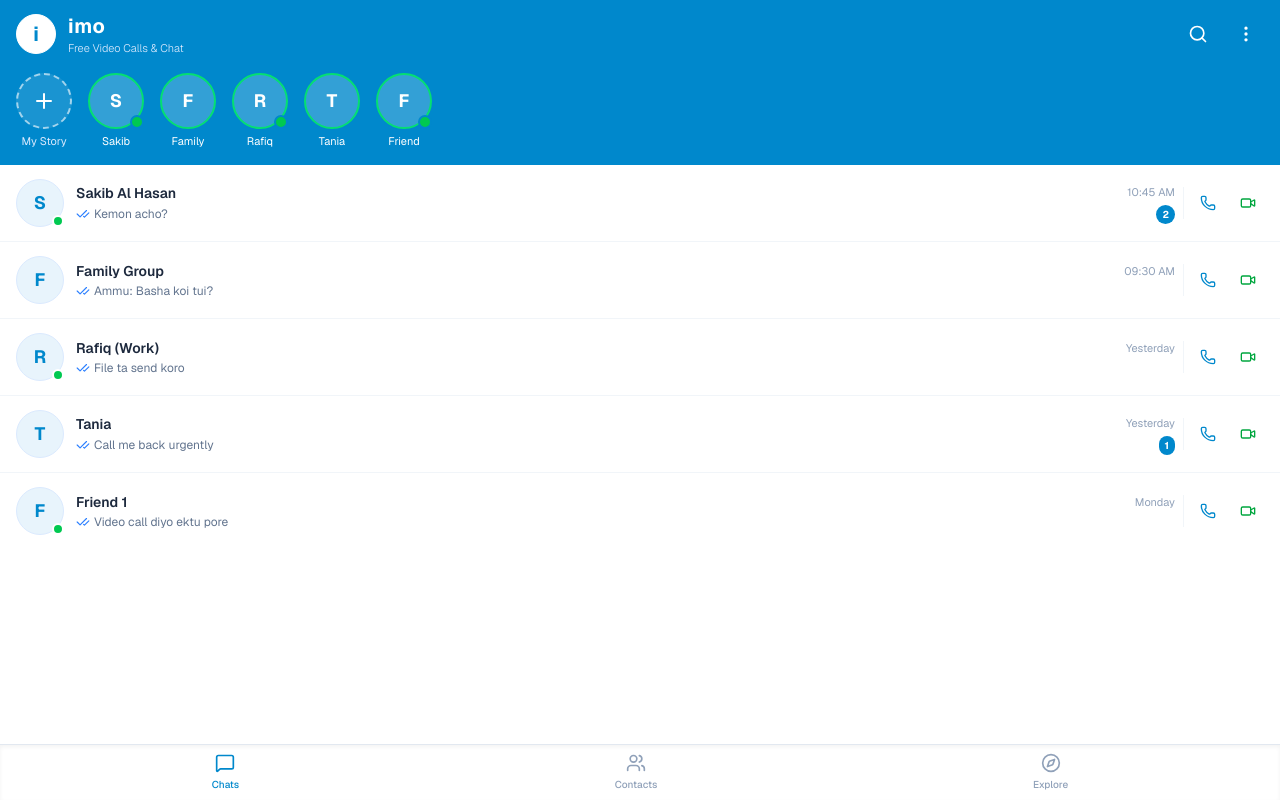
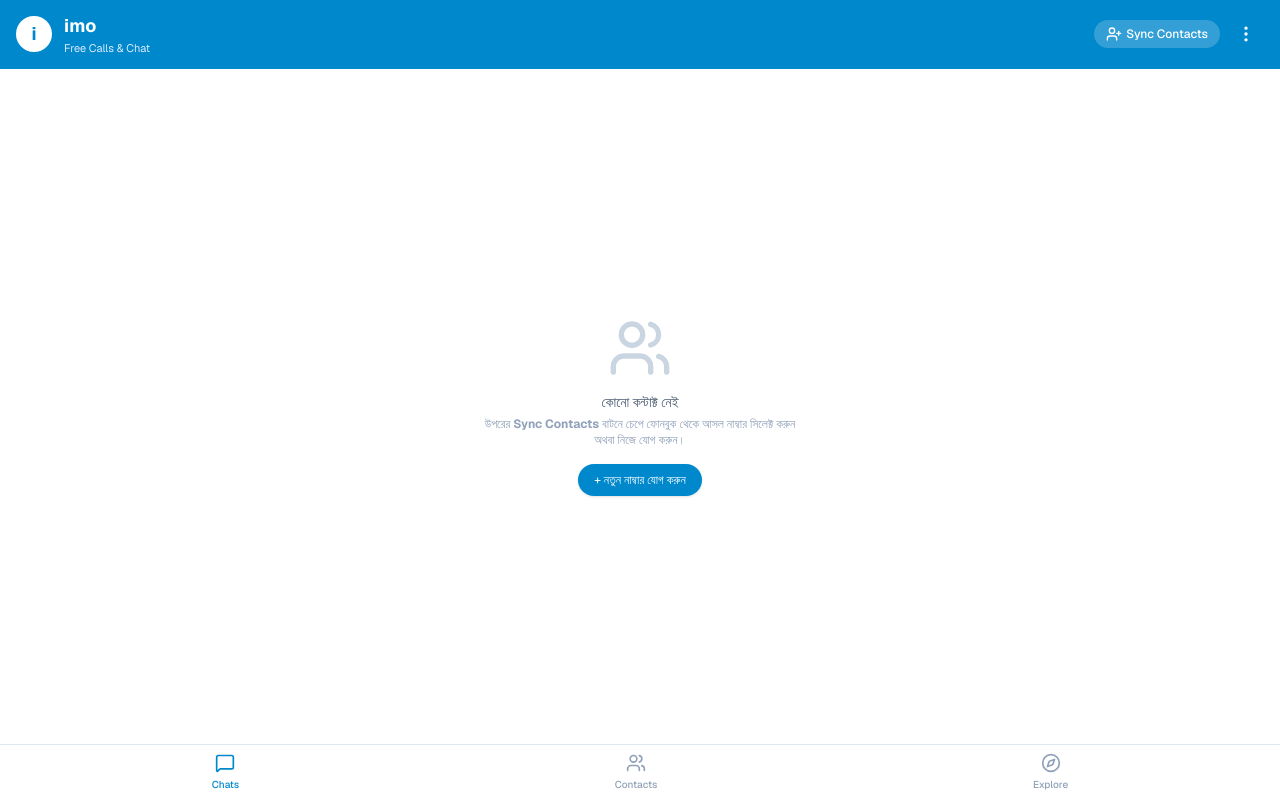
Before and after one commit to halimakhanam590-oss/imo_clone, a Next.js app: page / in a window 1280 px wide. Built offline with nearby package versions, Linux system fonts and the light colour scheme.

Commit message:
feat: real contact import and add contact support

```diff
--- a/app/page.tsx
+++ b/app/page.tsx
@@ -1,6 +1,6 @@
 "use client";
 
-import React, { useState, useEffect, useRef } from "react";
+import React, { useState, useEffect } from "react";
 import {
   Phone,
   Video,
@@ -9,27 +9,80 @@
   MessageSquare,
   Users,
   Compass,
-  Plus,
+  UserPlus,
   ArrowLeft,
   Mic,
   MicOff,
   MoreVertical,
-  CheckCheck
+  X
 } from "lucide-react";
 
-const CHATS = [
-  { id: 1, name: "Sakib Al Hasan", message: "Kemon acho?", time: "10:45 AM", unread: 2, online: true },
-  { id: 2, name: "Family Group", message: "Ammu: Basha koi tui?", time: "09:30 AM", unread: 0, online: false },
-  { id: 3, name: "Rafiq (Work)", message: "File ta send koro", time: "Yesterday", unread: 0, online: true },
-  { id: 4, name: "Tania", message: "Call me back urgently", time: "Yesterday", unread: 1, online: false },
-  { id: 5, name: "Friend 1", message: "Video call diyo ektu pore", time: "Monday", unread: 0, online: true },
-];
+interface Contact {
+  id: string;
+  name: string;
+  tel: string;
+}
 
 export default function ImoApp() {
+  const [contacts, setContacts] = useState<Contact[]>([]);
   const [activeTab, setActiveTab] = useState("chats");
   const [inCall, setInCall] = useState(false);
   const [callingUser, setCallingUser] = useState<string | null>(null);
   const [micMuted, setMicMuted] = useState(false);
+  const [showAddModal, setShowAddModal] = useState(false);
+  const [newName, setNewName] = useState("");
+  const [newPhone, setNewPhone] = useState("");
+
+  useEffect(() => {
+    const saved = localStorage.getItem("imo_contacts");
+    if (saved) {
+      try {
+        setContacts(JSON.parse(saved));
+      } catch (e) {}
+    }
+  }, []);
+
+  const saveContacts = (updated: Contact[]) => {
+    setContacts(updated);
+    localStorage.setItem("imo_contacts", JSON.stringify(updated));
+  };
+
+  // ফোনের আসল কন্টাক্ট লিস্ট থেকে নাম্বার সিলেক্ট করা
+  const importPhoneContacts = async () => {
+    if ("contacts" in navigator && "ContactsManager" in window) {
+      try {
+        const props = ["name", "tel"];
+        const selected = await (navigator as any).contacts.select(props, { multiple: true });
+        if (selected && selected.length > 0) {
+          const formatted: Contact[] = selected.map((c: any, index: number) => ({
+            id: Date.now() + "-" + index,
+            name: c.name?.[0] || "Unknown",
+            tel: c.tel?.[0] || "",
+          }));
+          const merged = [...contacts, ...formatted];
+          saveContacts(merged);
+        }
+      } catch (ex) {
+        alert("কন্টাক্ট পারমিশন দেওয়া হয়নি বা সাপোর্ট করছে না। নিচে হাত দিয়ে নাম্বার যোগ করতে পারেন।");
+      }
+    } else {
+      setShowAddModal(true);
+    }
+  };
+
+  const handleManualAdd = (e: React.FormEvent) => {
+    e.preventDefault();
+    if (!newName.trim() || !newPhone.trim()) return;
+    const item: Contact = {
+      id: Date.now().toString(),
+      name: newName.trim(),
+      tel: newPhone.trim(),
+    };
+    saveContacts([...contacts, item]);
+    setNewName("");
+    setNewPhone("");
+    setShowAddModal(false);
+  };
 
   const startCall = (name: string) => {
     setCallingUser(name);
@@ -43,47 +96,39 @@
 
   if (inCall) {
     return (
-      <div className="flex flex-col h-screen w-full bg-slate-900 text-white relative select-none">
-        {/* Call Top Header */}
-        <div className="flex items-center justify-between p-4 z-10 bg-gradient-to-b from-black/60 to-transparent">
+      <div className="flex flex-col h-screen w-full bg-slate-900 text-white select-none">
+        <div className="flex items-center justify-between p-4 bg-gradient-to-b from-black/60 to-transparent">
           <button onClick={endCall} className="p-2 rounded-full hover:bg-white/10">
             <ArrowLeft className="w-6 h-6" />
           </button>
           <div className="text-center">
             <h2 className="font-semibold text-lg">{callingUser}</h2>
-            <p className="text-xs text-green-400 font-medium">imo HD Video Calling...</p>
+            <p className="text-xs text-green-400 font-medium">imo HD Calling...</p>
           </div>
           <div className="w-10"></div>
         </div>
 
-        {/* Video Body */}
         <div className="flex-1 flex flex-col items-center justify-center relative">
           <div className="w-28 h-28 rounded-full bg-[#0088cc] flex items-center justify-center text-4xl font-bold border-4 border-white/20 animate-pulse">
             {callingUser?.[0] || "U"}
           </div>
           <p className="mt-4 text-slate-300 text-sm">Waiting for response...</p>
-
-          {/* Self Preview Floating Window */}
-          <div className="absolute top-4 right-4 w-28 h-40 bg-black/80 rounded-xl border-2 border-white/40 overflow-hidden shadow-2xl flex items-center justify-center">
-            <span className="text-xs text-slate-400">My Video</span>
-          </div>
         </div>
 
-        {/* Call Controls */}
-        <div className="p-8 flex items-center justify-around z-10 bg-gradient-to-t from-black/80 to-transparent">
+        <div className="p-8 flex items-center justify-around bg-gradient-to-t from-black/80 to-transparent">
           <button
             onClick={() => setMicMuted(!micMuted)}
-            className={`p-4 rounded-full transition shadow-lg ${micMuted ? "bg-red-500" : "bg-white/20 hover:bg-white/30"}`}
+            className={`p-4 rounded-full ${micMuted ? "bg-red-500" : "bg-white/20"}`}
           >
             {micMuted ? <MicOff className="w-6 h-6" /> : <Mic className="w-6 h-6" />}
           </button>
           <button
             onClick={endCall}
-            className="p-5 rounded-full bg-red-600 hover:bg-red-700 shadow-xl"
+            className="p-5 rounded-full bg-red-600 shadow-xl"
           >
             <PhoneOff className="w-8 h-8 text-white" />
           </button>
-          <button className="p-4 rounded-full bg-white/20 hover:bg-white/30 transition shadow-lg">
+          <button className="p-4 rounded-full bg-white/20">
             <Video className="w-6 h-6 text-white" />
           </button>
         </div>
@@ -93,114 +138,127 @@
 
   return (
     <div className="flex flex-col h-screen w-full bg-slate-100 font-sans select-none">
-      {/* IMO Top App Bar */}
+      {/* Header */}
       <div className="bg-[#0088cc] text-white px-4 py-3 shadow-md">
         <div className="flex items-center justify-between">
           <div className="flex items-center space-x-3">
-            <div className="w-10 h-10 rounded-full bg-white text-[#0088cc] flex items-center justify-center font-bold text-xl border border-white">
+            <div className="w-9 h-9 rounded-full bg-white text-[#0088cc] flex items-center justify-center font-bold text-lg">
               i
             </div>
             <div>
-              <h1 className="text-xl font-bold tracking-wide">imo</h1>
-              <p className="text-[11px] text-blue-100 font-light">Free Video Calls & Chat</p>
+              <h1 className="text-lg font-bold">imo</h1>
+              <p className="text-[11px] text-blue-100">Free Calls & Chat</p>
             </div>
           </div>
-          <div className="flex items-center space-x-3">
-            <button className="p-2 hover:bg-white/10 rounded-full">
-              <Search className="w-5 h-5" />
+          <div className="flex items-center space-x-2">
+            <button
+              onClick={importPhoneContacts}
+              className="flex items-center gap-1 bg-white/20 hover:bg-white/30 px-3 py-1.5 rounded-full text-xs font-medium backdrop-blur-sm"
+            >
+              <UserPlus className="w-4 h-4" />
+              <span>Sync Contacts</span>
             </button>
             <button className="p-2 hover:bg-white/10 rounded-full">
               <MoreVertical className="w-5 h-5" />
             </button>
           </div>
         </div>
+      </div>
 
-        {/* Story / Active Contacts Bar */}
-        <div className="flex items-center space-x-4 mt-4 pb-1 overflow-x-auto no-scrollbar">
-          <div className="flex flex-col items-center flex-shrink-0">
-            <div className="w-14 h-14 rounded-full border-2 border-dashed border-white/60 flex items-center justify-center bg-white/10">
-              <Plus className="w-6 h-6 text-white" />
+      {/* Main List */}
+      <div className="flex-1 overflow-y-auto bg-white divide-y divide-slate-100">
+        {contacts.length === 0 ? (
+          <div className="flex flex-col items-center justify-center h-full p-8 text-center text-slate-400">
+            <Users className="w-16 h-16 text-slate-300 mb-3" />
+            <p className="text-sm font-medium text-slate-600">কোনো কন্টাক্ট নেই</p>
+            <p className="text-xs text-slate-400 mt-1 max-w-xs">
+              উপরের <b>Sync Contacts</b> বাটনে চেপে ফোনবুক থেকে আসল নাম্বার সিলেক্ট করুন অথবা নিজে যোগ করুন।
+            </p>
+            <button
+              onClick={() => setShowAddModal(true)}
+              className="mt-4 bg-[#0088cc] text-white text-xs px-4 py-2 rounded-full shadow"
+            >
+              + নতুন নাম্বার যোগ করুন
+            </button>
           </div>
-            <span className="text-[11px] mt-1 text-blue-100">My Story</span>
+        ) : (
+          contacts.map((c) => (
+            <div key={c.id} className="flex items-center justify-between px-4 py-3 hover:bg-slate-50">
+              <div className="flex items-center space-x-3 min-w-0">
+                <div className="w-12 h-12 rounded-full bg-blue-50 text-[#0088cc] flex items-center justify-center font-bold text-lg border border-blue-100">
+                  {c.name[0] || "U"}
                 </div>
-          {CHATS.map((chat) => (
-            <div
-              key={chat.id}
-              onClick={() => startCall(chat.name)}
-              className="flex flex-col items-center flex-shrink-0 cursor-pointer"
-            >
-              <div className="relative">
-                <div className="w-14 h-14 rounded-full bg-white/20 border-2 border-green-400 flex items-center justify-center font-bold text-lg text-white">
-                  {chat.name[0]}
-                </div>
-                {chat.online && (
-                  <span className="absolute bottom-0 right-0 w-3.5 h-3.5 bg-green-500 rounded-full border-2 border-[#0088cc]"></span>
-                )}
-              </div>
-              <span className="text-[11px] mt-1 text-white truncate w-14 text-center">{chat.name.split(" ")[0]}</span>
-            </div>
-          ))}
+                <div className="min-w-0">
+                  <h3 className="font-semibold text-slate-800 text-sm truncate">{c.name}</h3>
+                  <p className="text-xs text-slate-500 truncate">{c.tel || "No number"}</p>
                 </div>
               </div>
 
-      {/* Main Chat List */}
-      <div className="flex-1 overflow-y-auto bg-white divide-y divide-slate-100">
-        {CHATS.map((chat) => (
-          <div
-            key={chat.id}
-            className="flex items-center justify-between px-4 py-3.5 hover:bg-slate-50 transition"
-          >
-            <div className="flex items-center space-x-3 flex-1 min-w-0">
-              <div className="relative flex-shrink-0">
-                <div className="w-12 h-12 rounded-full bg-[#e8f4fc] text-[#0088cc] flex items-center justify-center font-bold text-lg border border-blue-100">
-                  {chat.name[0]}
-                </div>
-                {chat.online && (
-                  <span className="absolute bottom-0 right-0 w-3 h-3 bg-green-500 rounded-full border-2 border-white"></span>
-                )}
-              </div>
-              <div className="flex-1 min-w-0 pr-2">
-                <div className="flex items-center justify-between">
-                  <h3 className="font-semibold text-slate-800 text-sm truncate">{chat.name}</h3>
-                  <span className="text-[11px] text-slate-400">{chat.time}</span>
-                </div>
-                <div className="flex items-center justify-between mt-0.5">
-                  <p className="text-xs text-slate-500 truncate flex items-center gap-1">
-                    <CheckCheck className="w-3.5 h-3.5 text-blue-500 flex-shrink-0" />
-                    <span>{chat.message}</span>
-                  </p>
-                  {chat.unread > 0 && (
-                    <span className="bg-[#0088cc] text-white text-[10px] font-bold px-1.5 py-0.5 rounded-full">
-                      {chat.unread}
-                    </span>
-                  )}
-                </div>
-              </div>
-            </div>
-
-            {/* Quick Call Actions */}
-            <div className="flex items-center space-x-2 pl-2 border-l border-slate-100">
+              <div className="flex items-center space-x-2">
                 <button
-                onClick={() => startCall(chat.name)}
-                className="p-2 text-[#0088cc] hover:bg-blue-50 rounded-full transition"
-                title="Voice Call"
+                  onClick={() => startCall(c.name)}
+                  className="p-2 text-[#0088cc] hover:bg-blue-50 rounded-full"
                 >
                   <Phone className="w-4 h-4" />
                 </button>
                 <button
-                onClick={() => startCall(chat.name)}
-                className="p-2 text-green-600 hover:bg-green-50 rounded-full transition"
-                title="Video Call"
+                  onClick={() => startCall(c.name)}
+                  className="p-2 text-green-600 hover:bg-green-50 rounded-full"
                 >
                   <Video className="w-4 h-4" />
                 </button>
               </div>
             </div>
-        ))}
+          ))
+        )}
       </div>
 
-      {/* IMO Bottom Navigation Bar */}
-      <div className="bg-white border-t border-slate-200 py-2 px-6 flex justify-around items-center text-slate-500 shadow-inner">
+      {/* Manual Contact Add Modal */}
+      {showAddModal && (
+        <div className="fixed inset-0 bg-black/50 flex items-center justify-center p-4 z-50">
+          <div className="bg-white rounded-xl w-full max-w-sm p-5 shadow-2xl">
+            <div className="flex justify-between items-center mb-4">
+              <h3 className="font-semibold text-slate-800 text-base">নতুন কন্টাক্ট যোগ করুন</h3>
+              <button onClick={() => setShowAddModal(false)} className="text-slate-400 hover:text-slate-600">
+                <X className="w-5 h-5" />
+              </button>
+            </div>
+            <form onSubmit={handleManualAdd} className="space-y-3">
+              <div>
+                <label className="text-xs text-slate-600 block mb-1">নাম</label>
+                <input
+                  type="text"
+                  required
+                  placeholder="যেমন: Rahim"
+                  value={newName}
+                  onChange={(e) => setNewName(e.target.value)}
+                  className="w-full border rounded-lg px-3 py-2 text-sm focus:outline-none focus:border-[#0088cc]"
+                />
+              </div>
+              <div>
+                <label className="text-xs text-slate-600 block mb-1">ফোন নম্বর</label>
+                <input
+                  type="tel"
+                  required
+                  placeholder="যেমন: +88017xxxxxxxx"
+                  value={newPhone}
+                  onChange={(e) => setNewPhone(e.target.value)}
+                  className="w-full border rounded-lg px-3 py-2 text-sm focus:outline-none focus:border-[#0088cc]"
+                />
+              </div>
+              <button
+                type="submit"
+                className="w-full bg-[#0088cc] text-white py-2 rounded-lg text-sm font-semibold hover:bg-blue-600 mt-2"
+              >
+                সংরক্ষণ করুন
+              </button>
+            </form>
+          </div>
+        </div>
+      )}
+
+      {/* Bottom Tabs */}
+      <div className="bg-white border-t border-slate-200 py-2 px-6 flex justify-around items-center text-slate-500">
         <button
           onClick={() => setActiveTab("chats")}
           className={`flex flex-col items-center ${activeTab === "chats" ? "text-[#0088cc]" : "text-slate-400"}`}
```
Lines whose indentation alone changed are shown as unchanged.
